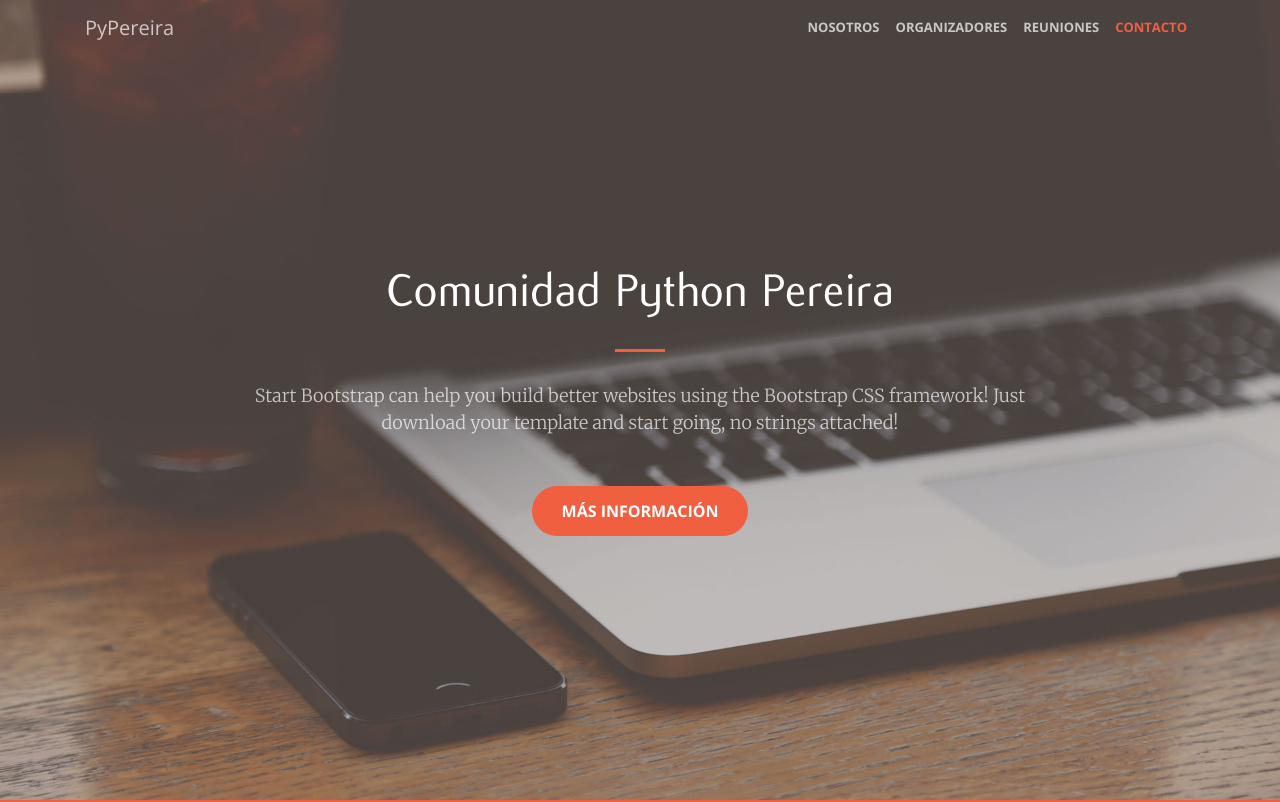
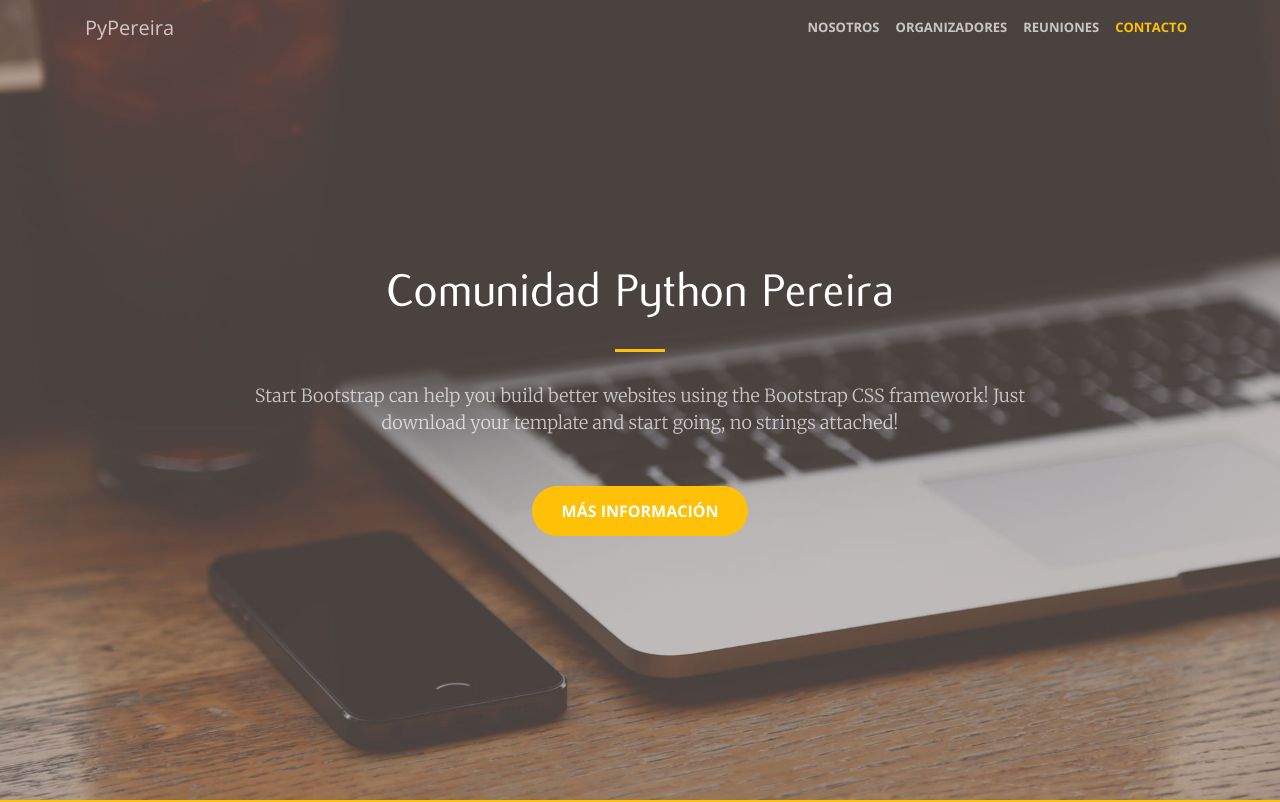
Before and after one commit to ColombiaPython/python-pereira, a website: page index.html in a window 1280 px wide. Shown: the top 802 px of the page. Drawn offline with nearby package versions, Linux system fonts and the light colour scheme; a script that the page names is missing.

Commit message:
Coloreando

```diff
--- a/index.html
+++ b/index.html
@@ -129,13 +129,13 @@
     </div>
   </section>
 
-  <div class="call-to-action bg-dark">
-    <div class="container text-center">
-      <h2>¡Nuestras Reuniones!</h2>
+  <section class="p-0" id="portfolio">
+    <div class="call-to-action bg-dark">
+      <div class="container text-center">
+        <h2>¡Nuestras Reuniones!</h2>
+        <hr />
+      </div>
     </div>
-  </div>
-
-  <section class="p-0" id="portfolio">
     <div class="container-fluid">
       <div class="row no-gutter popup-gallery">
         <div class="col-lg-4 col-sm-6">
@@ -244,6 +244,7 @@
       <div class="row">
         <div class="col-lg-12 text-center">
           <h2 class="section-heading">Contáctanos</h2>
+          <hr />
         </div>
       </div>
       <div class="row">
--- a/static/css/style.css
+++ b/static/css/style.css
@@ -8,3 +8,18 @@
   font-weight: normal !important;
   text-transform: none !important;
 }
+
+.btn-primary, .bg-primary {
+  background-color: #ffc107 !important;
+}
+
+hr {
+  border-color: #ffc107;
+}
+
+#mainNav.navbar-shrink .navbar-brand:focus, #mainNav.navbar-shrink .navbar-brand:hover,
+#mainNav .navbar-nav > li.nav-item > a.nav-link.active,#mainNav .navbar-nav > li.nav-item > a.nav-link.active:focus,
+#mainNav.navbar-shrink .navbar-nav > li.nav-item > a.nav-link:focus:hover, #mainNav.navbar-shrink .navbar-nav > li.nav-item > a.nav-link:hover,
+#mainNav.navbar-shrink .navbar-brand {
+  color: #ffc107 !important;
+}
--- a/static/js/contact.js
+++ b/static/js/contact.js
@@ -18,7 +18,7 @@ $(function() {
             if (firstName.indexOf(' ') >= 0) {
                 firstName = name.split(' ').slice(0, -1).join(' ');
             }
-            $.post( "https://webhooks.gitter.im/e/c35392ef13eb72d2d5d7", {message : "##"+name+"\n#### "+email+"\n#### "+twitter+"\n\n"+message}).always(function(data) {
+            $.post( "https://webhooks.gitter.im/e/0542253e92f164a12585", {message : "##"+name+"\n#### "+email+"\n#### "+twitter+"\n\n"+message}).always(function(data) {
                 // Success message
                 $('#success').html("<div class='alert alert-success'>");
                 $('#success > .alert-success').html("<button type='button' class='close' data-dismiss='alert' aria-hidden='true'>&times;")
--- a/web/static/css/style.css
+++ b/web/static/css/style.css
@@ -8,3 +8,18 @@
   font-weight: normal !important;
   text-transform: none !important;
 }
+
+.btn-primary, .bg-primary {
+  background-color: #ffc107 !important;
+}
+
+hr {
+  border-color: #ffc107;
+}
+
+#mainNav.navbar-shrink .navbar-brand:focus, #mainNav.navbar-shrink .navbar-brand:hover,
+#mainNav .navbar-nav > li.nav-item > a.nav-link.active,#mainNav .navbar-nav > li.nav-item > a.nav-link.active:focus,
+#mainNav.navbar-shrink .navbar-nav > li.nav-item > a.nav-link:focus:hover, #mainNav.navbar-shrink .navbar-nav > li.nav-item > a.nav-link:hover,
+#mainNav.navbar-shrink .navbar-brand {
+  color: #ffc107 !important;
+}
--- a/web/static/js/contact.js
+++ b/web/static/js/contact.js
@@ -18,7 +18,7 @@ $(function() {
             if (firstName.indexOf(' ') >= 0) {
                 firstName = name.split(' ').slice(0, -1).join(' ');
             }
-            $.post( "https://webhooks.gitter.im/e/c35392ef13eb72d2d5d7", {message : "##"+name+"\n#### "+email+"\n#### "+twitter+"\n\n"+message}).always(function(data) {
+            $.post( "https://webhooks.gitter.im/e/0542253e92f164a12585", {message : "##"+name+"\n#### "+email+"\n#### "+twitter+"\n\n"+message}).always(function(data) {
                 // Success message
                 $('#success').html("<div class='alert alert-success'>");
                 $('#success > .alert-success').html("<button type='button' class='close' data-dismiss='alert' aria-hidden='true'>&times;")
```
Also changed, not shown: web/templates/index.html (+7 -6 lines).
